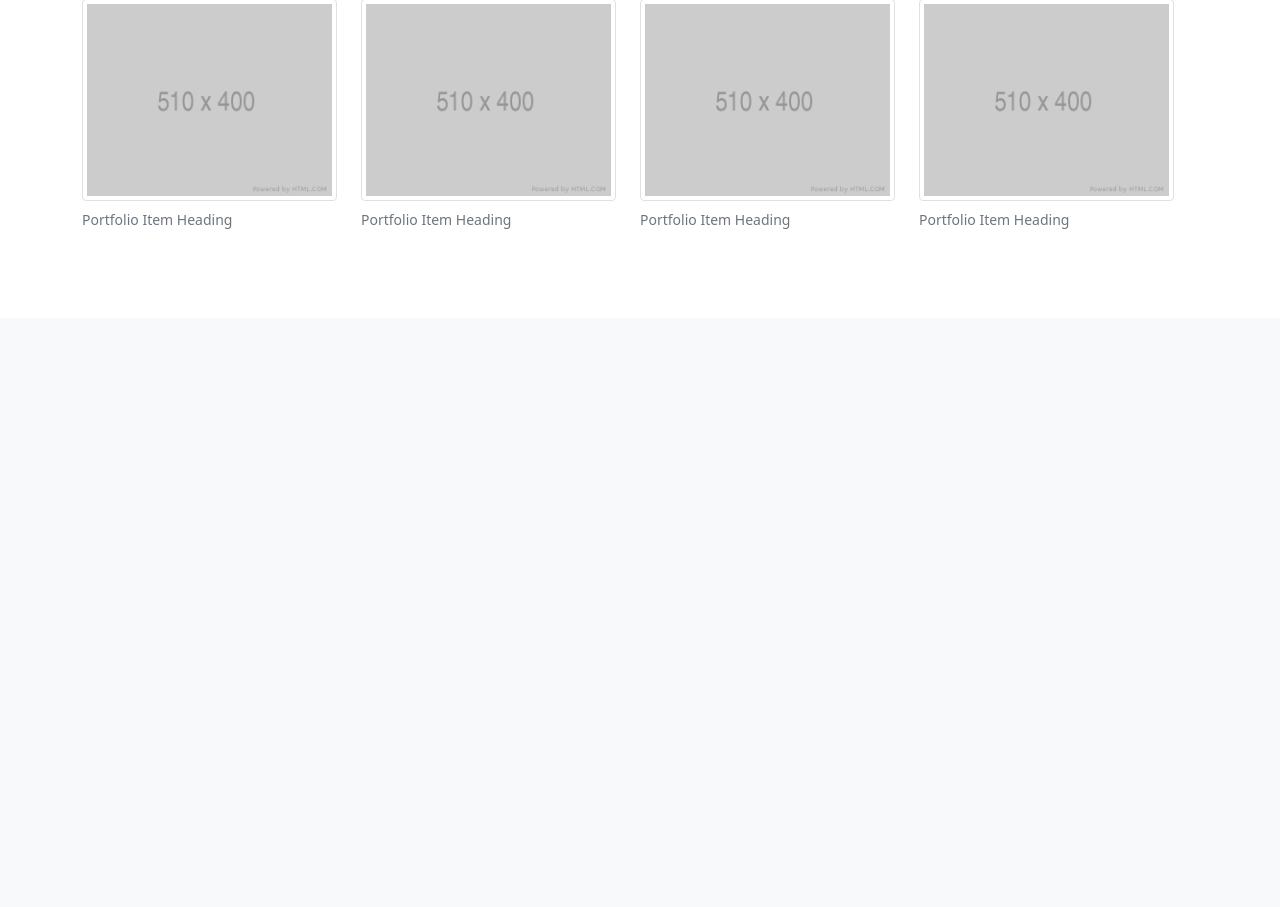
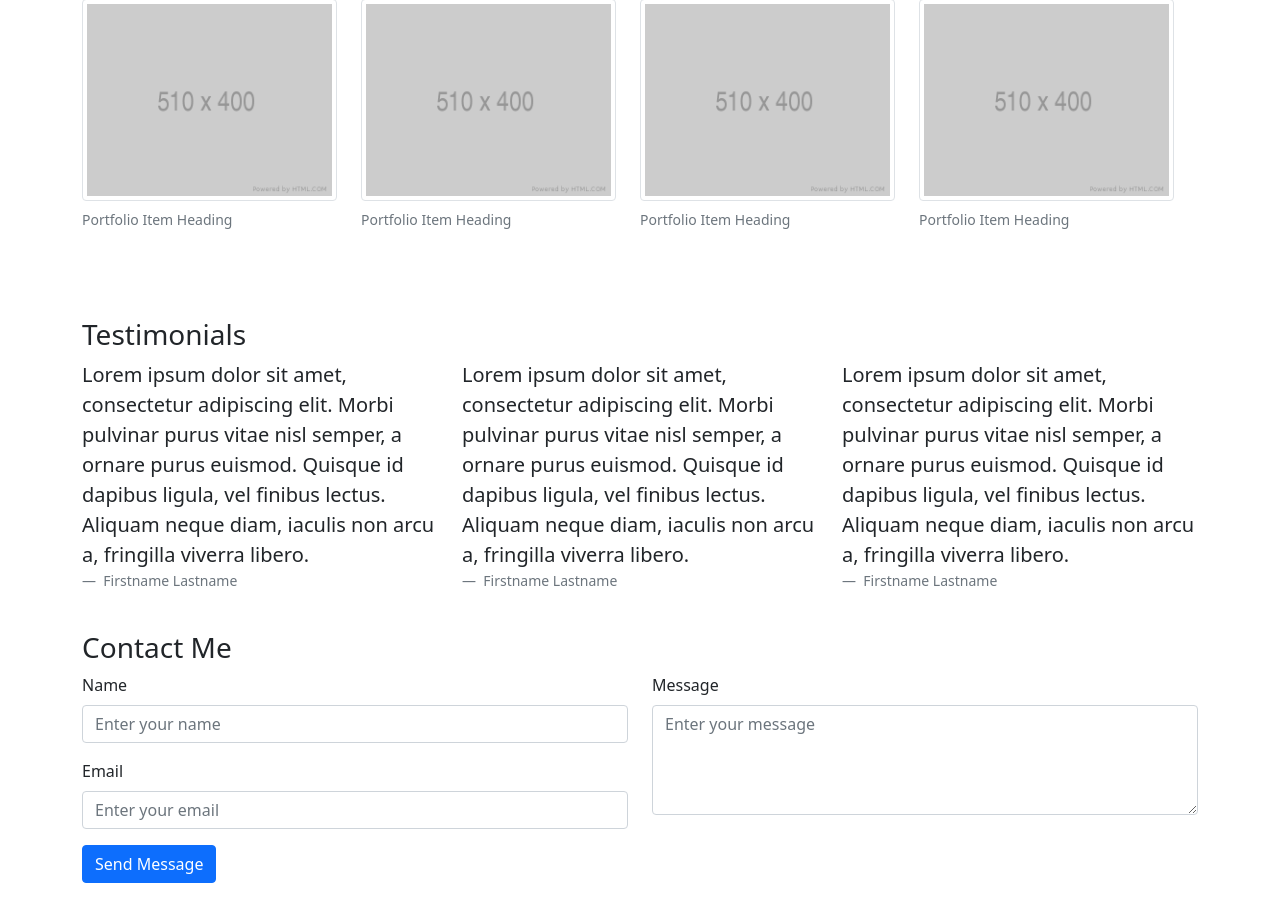
Before and after one commit to majormunky/Portfolio, a Django app: page / in a window 1280 px wide. Shown: the part 774-1681 px from the top of the page. Before the commit the page ends 1003 px from the top, so only its background shows below. Run offline with Django 3.2, Linux system fonts and the light colour scheme.

Commit message:
Added contact us section

```diff
--- a/home/templates/home/index.html
+++ b/home/templates/home/index.html
@@ -60,6 +60,61 @@
             </div>
         </div>
     </div>
+    <h3>Testimonials</h3>
+    <div class="row mb-4">
+        <div class="col-12 col-lg-4">
+            <figure>
+                <blockquote class="blockquote">
+                    <p>Lorem ipsum dolor sit amet, consectetur adipiscing elit. Morbi pulvinar purus vitae nisl semper, a ornare purus euismod. Quisque id dapibus ligula, vel finibus lectus. Aliquam neque diam, iaculis non arcu a, fringilla viverra libero.</p>
+                </blockquote>
+                <figcaption class="blockquote-footer">
+                    Firstname Lastname
+                </figcaption>
+            </figure>
+        </div>
+        <div class="col-12 col-lg-4">
+            <figure>
+                <blockquote class="blockquote">
+                    <p>Lorem ipsum dolor sit amet, consectetur adipiscing elit. Morbi pulvinar purus vitae nisl semper, a ornare purus euismod. Quisque id dapibus ligula, vel finibus lectus. Aliquam neque diam, iaculis non arcu a, fringilla viverra libero.</p>
+                </blockquote>
+                <figcaption class="blockquote-footer">
+                    Firstname Lastname
+                </figcaption>
+            </figure>
+        </div>
+        <div class="col-12 col-lg-4">
+            <figure>
+                <blockquote class="blockquote">
+                    <p>Lorem ipsum dolor sit amet, consectetur adipiscing elit. Morbi pulvinar purus vitae nisl semper, a ornare purus euismod. Quisque id dapibus ligula, vel finibus lectus. Aliquam neque diam, iaculis non arcu a, fringilla viverra libero.</p>
+                </blockquote>
+                <figcaption class="blockquote-footer">
+                    Firstname Lastname
+                </figcaption>
+            </figure>
+        </div>
+    </div>
+    <h3>Contact Me</h3>
+    <form class="mb-4" action=".">
+        <div class="row">
+            <div class="col-12 col-md-6">
+                <div class="mb-3">
+                    <label for="name" class="form-label">Name</label>
+                    <input id="name" type="text" class="form-control" placeholder="Enter your name">
+                </div>
+                <div class="mb-3">
+                    <label for="email" class="form-label">Email</label>
+                    <input id="email" type="email" class="form-control" placeholder="Enter your email">
+                </div>
+            </div>
+            <div class="col-12 col-md-6">
+                <div class="mb-3">
+                    <label for="message" class="form-label">Message</label>
+                    <textarea id="message" class="form-control" rows="4" placeholder="Enter your message"></textarea>
+                </div>
+            </div>
+        </div>
+        <button class="btn btn-primary" type="submit">Send Message</button>
+    </form>
 </div>
 {% endblock %}
 
```
